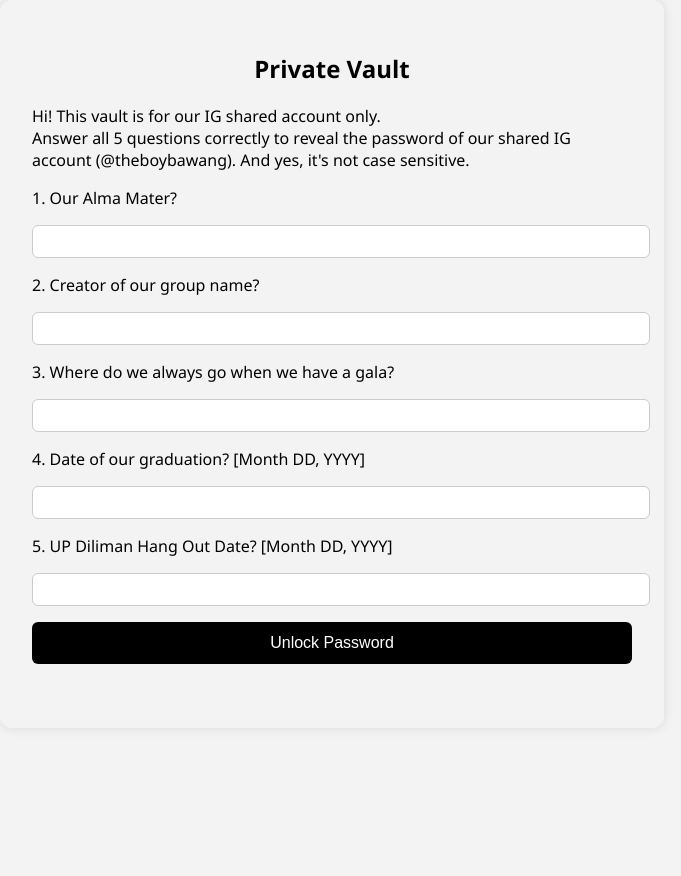
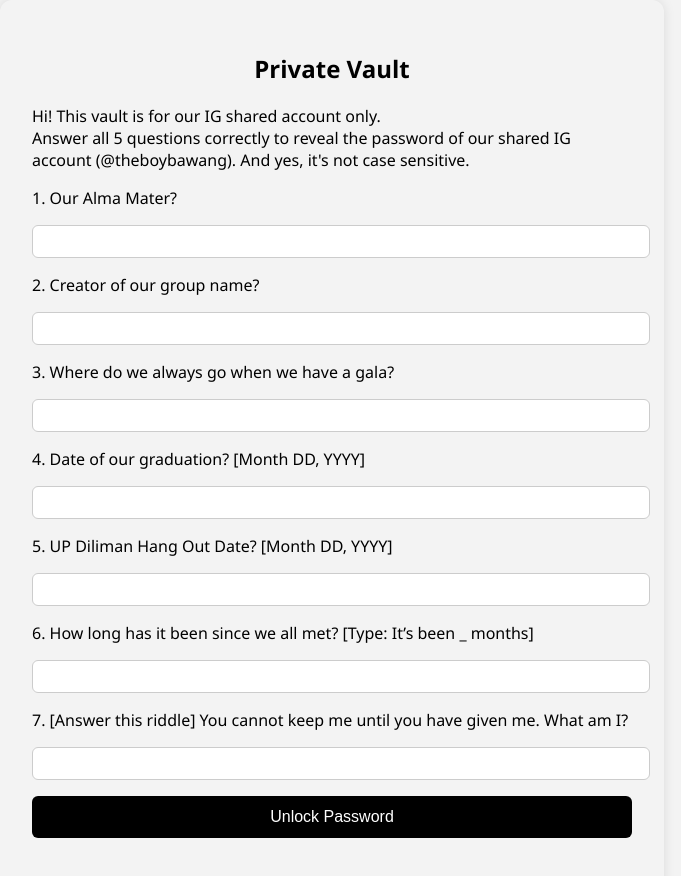
Before and after one commit to yoyovlk17/BBG.2025, a plain HTML site: page BBG.html in a window 1280 px wide. Shown: the whole page, without its empty margins (308-989 px from the left). Before the commit the page ends 800 px from the top, so only its background shows below. Drawn offline with Linux system fonts and the light colour scheme.

Commit message:
Update BBG.html

```diff
--- a/BBG.html
+++ b/BBG.html
@@ -66,6 +66,12 @@
     <label>5. UP Diliman Hang Out Date? [Month DD, YYYY]</label>
     <input type="text" id="q5" required>
 
+    <label>6. How long has it been since we all met? [Type: It’s been _ months]</label>
+    <input type="text" id="q6" required>
+
+    <label>7. [Answer this riddle] You cannot keep me until you have given me. What am I? </label>
+    <input type="text" id="q7" required>
+
     <button type="submit">Unlock Password</button>
   </form>
 
@@ -78,6 +84,8 @@
     "bundok",
     "july 19, 2024",
     "july 9, 2023"
+    "9"
+    "your word"
   ];
 
   function normalize(str) {
```
